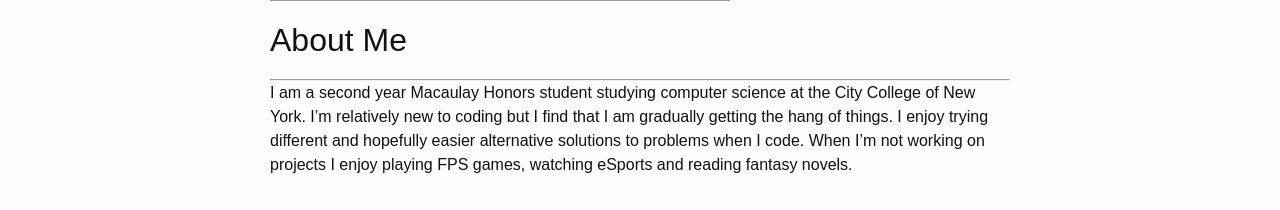
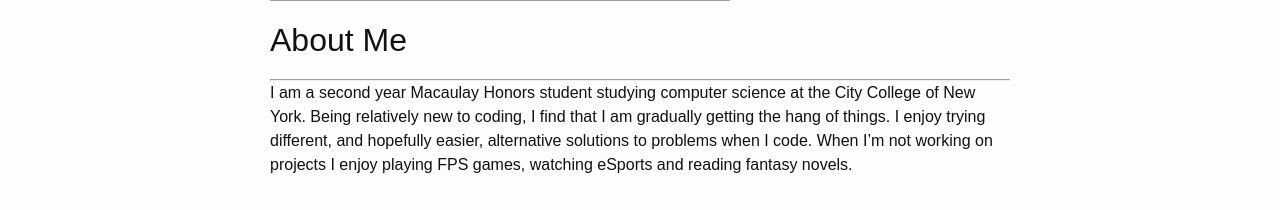
Before and after one commit to s1cyan/s1cyan.github.io, a Jekyll site: the page built from index.markdown, in a window 1280 px wide. Shown: the part 703-913 px from the top of the page. Built offline with Jekyll 4.4.1, drawn with Linux system fonts in a browser that asks for light colours; grey boxes are pictures that could not be loaded.

```diff
--- a/index.markdown
+++ b/index.markdown
@@ -9,7 +9,7 @@ layout: default
 
 
 I am a second year Macaulay Honors student studying computer science at
-the City College of New York. I'm relatively new to coding but I find
-that I am gradually getting the hang of things. I enjoy trying different
-and hopefully easier alternative solutions to problems when I code. When I'm not
+the City College of New York. Being relatively new to coding, I find
+that I am gradually getting the hang of things. I enjoy trying different,
+and hopefully easier, alternative solutions to problems when I code. When I'm not
 working on projects I enjoy playing FPS games, watching eSports and reading fantasy novels.
```
Also changed, not shown: projects.html (+8 -4 lines).
